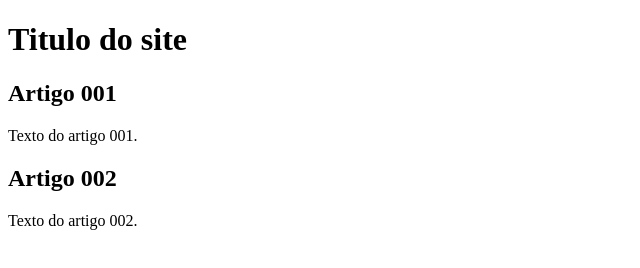
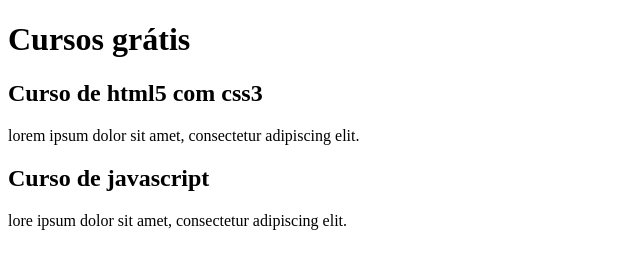
Before and after one commit to Jdbarbosa1994-Dev/projeto-site, a plain HTML site: page index.html in a window 1280 px wide. Shown: the whole page, without its empty margins (0-640 px from the left). Drawn offline with Linux system fonts and the light colour scheme.

Commit message:
comecei a escrever o conteudo

```diff
--- a/index.html
+++ b/index.html
@@ -8,15 +8,15 @@
 <body>
     <main>
         <header>
-            <h1>Titulo do site</h1>
+            <h1>Cursos grátis</h1>
         </header>
         <article>
-            <h2>Artigo 001</h2>
-            <p>Texto do artigo 001.</p>
+            <h2>Curso de html5  com css3</h2>
+            <p>lorem ipsum dolor sit amet, consectetur adipiscing elit.</p>
         </article>
         <article>
-            <h2>Artigo 002</h2>
-            <p>Texto do artigo 002.</p>
+            <h2>Curso de javascript</h2>
+            <p>lore ipsum dolor sit amet, consectetur adipiscing elit.</p>
         </article>
     </main>
 
```
